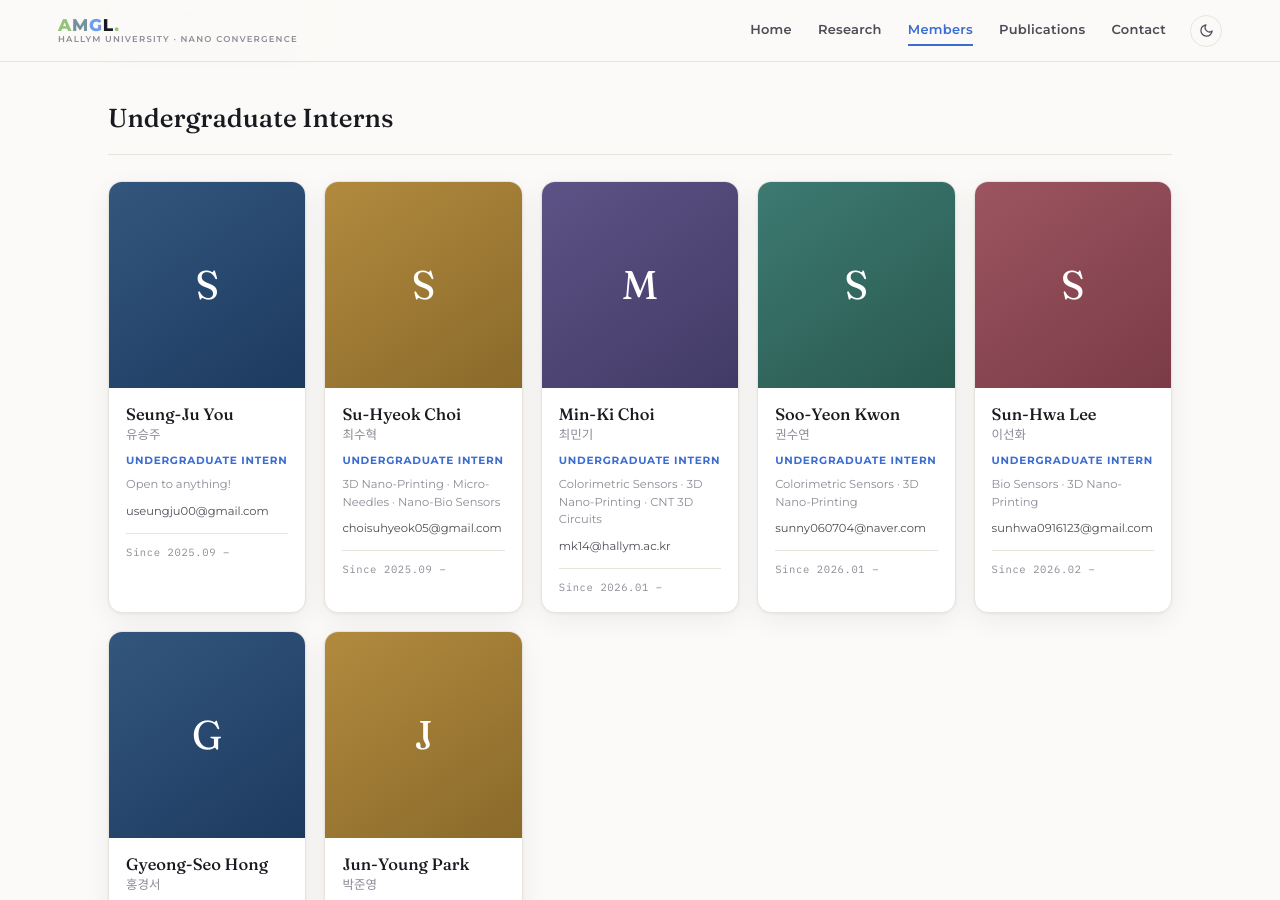
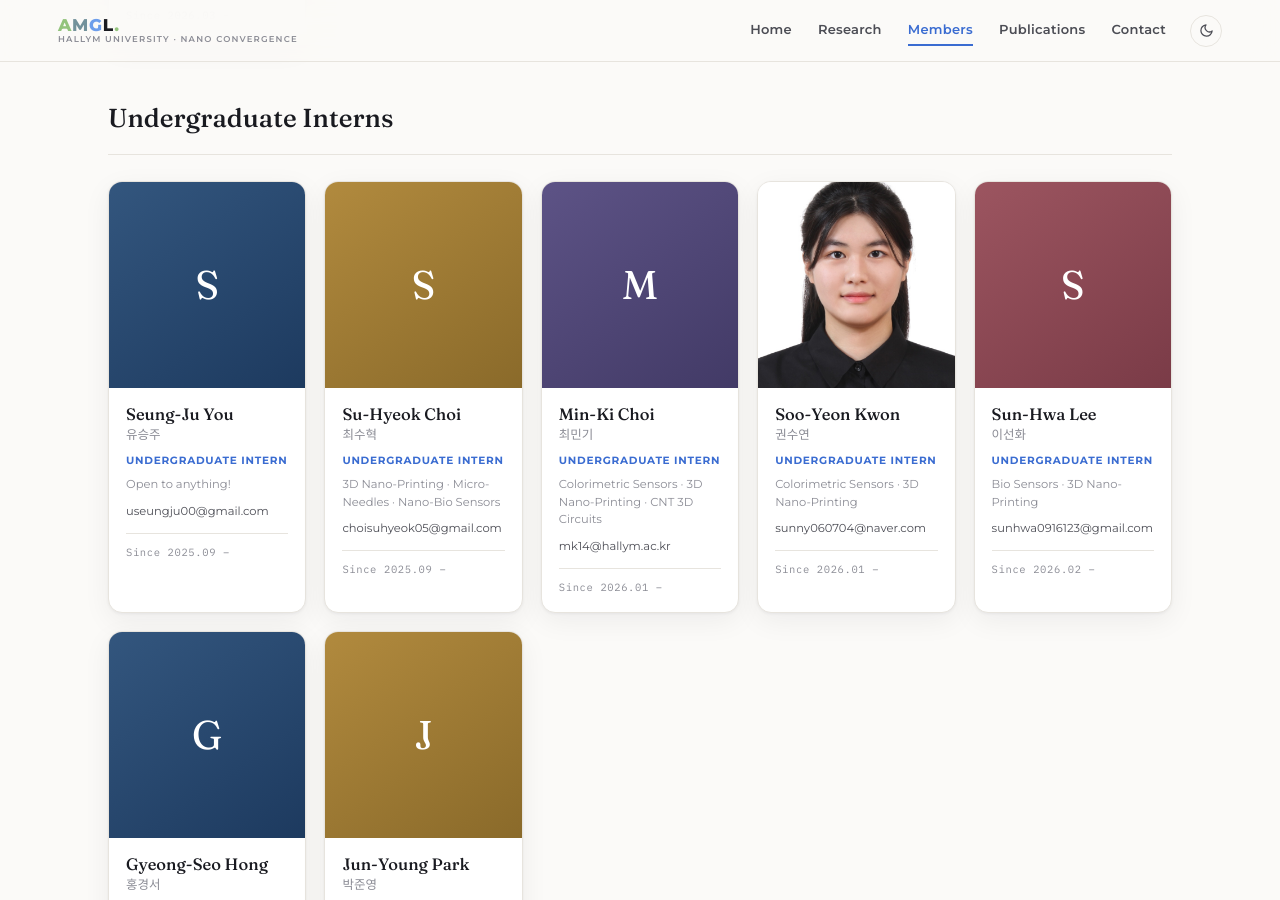
Before and after one commit to HTKRS/AMGL, a Jekyll site: the page built from members.html, in a window 1280 px wide and 900 px high, scrolled down 2317 px. Built offline with Jekyll 4.4.1, drawn with Linux system fonts in a browser that asks for light colours.

Commit message:
Update _data/members.yml (via Pages CMS)

```diff
--- a/_data/members.yml
+++ b/_data/members.yml
@@ -88,6 +88,7 @@ groups:
         period: 2026.01 –
         email: sunny060704@naver.com
         interests: Colorimetric Sensors · 3D Nano-Printing
+        photo: Soo-Yeon Kwon.jpg
       - name_en: Sun-Hwa Lee
         name_kr: 이선화
         role: Undergraduate Intern
```
